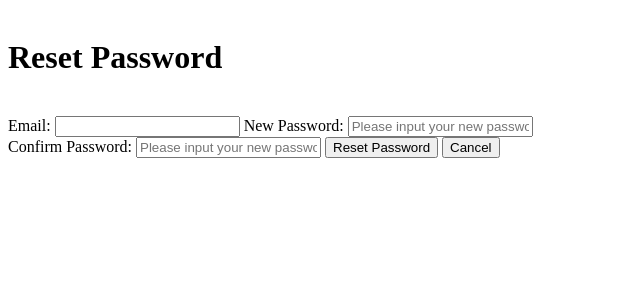
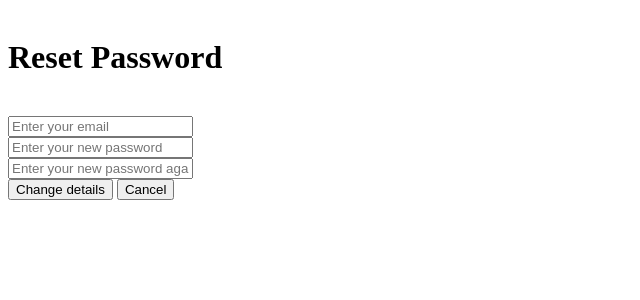
Before and after one commit to DeObjectifOne/CS-code, a Python web app: template Coding time!/website/templates/reset_password.html in a window 1280 px wide. Shown: the part 44-344 px from the top of the page, without its empty margins (0-640 px from the left). Run offline with Jinja, Linux system fonts and the light colour scheme; the template is opened without the code that fills it, so the values that code supplies are empty.

Commit message:
Update reset_password.html

```diff
--- a/Coding time!/website/templates/reset_password.html
+++ b/Coding time!/website/templates/reset_password.html
@@ -1,73 +1,63 @@
-<!--layout.html being used as a web template-->
-{% extends "layout.html" %}
+{% extends "layout.html" %}{% block title %}Settings{% endblock %}
 
-<!--Page title-->
-{% block title %}Settings{% endblock %}
-
-<!--The page's contents-->
 {% block content %}
 
 <br>
+
 <h1>Reset Password</h1>
 
 <br>
+
+<div class="container">
+    <div class="row justify-content-center">
+        <div class="col-md-6">
             <form
-    method='POST'
->
+                method="POST"
+                action="{{ url_for('auth.register') }}">
 
-    <label
-        for="email"
-    >
-        Email:
-    </label>
+                <div class="mb-3">
                     <input
                         type="email"
+                        class="form-control"
+                        name="email"
                         id="email"
-        name="email"
-        required
-    >
+                        placeholder="Enter your email">
+                </div>
 
-
-    <label
-        for='new_password'
-    >
-        New Password:
-    </label>
+                <div class="mb-3">
                     <input
                         type="password"
+                        class="form-control"
+                        name="new_password"
                         id="new_password"
-        name="new_password"
-        placeholder="Please input your new password here"
-        required
-    >
-    <br>
+                        placeholder="Enter your new password">
+                </div>
 
-    <label
-        for='confirm_password'
-    >
-        Confirm Password:
-    </label>
+                <div class="mb-3">
                     <input
                         type="password"
+                        class="form-control"
+                        name="confirm_password"
                         id="confirm_password"
-        name="confirm_password"
-        placeholder="Please input your new password again here"
-        required
-    >
+                        placeholder="Enter your new password again">
+                </div>
 
+                <div class="d-flex justify-content-center align-items-center">
                     <button
                         type="submit"
-    >
-        Reset Password
+                        class="btn btn-primary mx=3">
+                        Change details
                     </button>
-
                     <button
                         onclick="history.back()"
-    >
+                        class="btn btn-primary mx-3">
                         Cancel
                     </button>
-
+                </div>
 
             </form>
+        </div>
+    </div>
+</div>
 
 {% endblock %}
```
Lines whose indentation alone changed are shown as unchanged.
